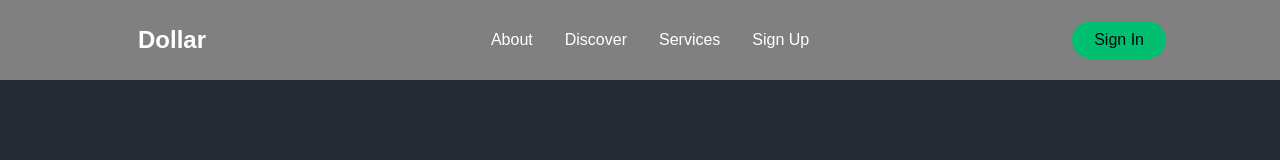
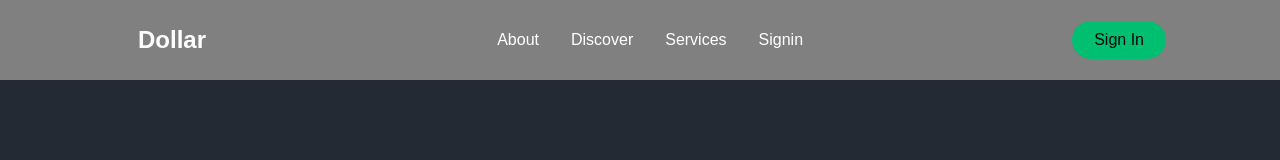
Before and after one commit to bravokevin/finance-training-web, a React (Create React App) app: page / in a window 1280 px wide. Shown: the top 160 px of the page. Built offline with nearby package versions, Linux system fonts and the light colour scheme; a web font is replaced by a local one.

Commit message:
fixing routes the button of the final info section does not go to the signin because is a react scroll link

```diff
--- a/src/components/heroSection/Hero.js
+++ b/src/components/heroSection/Hero.js
@@ -23,7 +23,7 @@ const Hero = () => {
                     Sign up for a new account today and recive $250 in credit towards your next payment
                 </HeroP>
                 <HeroBtnWrapper>
-                    <Button to="signup" onMouseEnter={onHover} onMouseLeave={onHover}
+                    <Button to="signin" onMouseEnter={onHover} onMouseLeave={onHover}
                         primary="true"
                         dark="true"
                         smooth={true}
--- a/src/components/infoSection/Data.js
+++ b/src/components/infoSection/Data.js
@@ -12,7 +12,8 @@ export const homeObjOne ={
     alt: 'Car',
     dark: true,
     primary: true,
-    darkText: false
+    darkText: false,
+    to: 'discover'
 }
 
 export const homeObjTwo ={
@@ -29,11 +30,12 @@ export const homeObjTwo ={
     alt: 'Pig',
     dark: false,
     primary: false,
-    darkText: true
+    darkText: true,
+    to: 'signin'
 }
 
 export const homeObjTree ={
-    id: 'sign Up',
+    id: 'signin',
     lightBg: true,
     ligthText: false,
     lightTextDesc: false,
@@ -46,5 +48,6 @@ export const homeObjTree ={
     alt: 'Files',
     dark: false,
     primary: false,
-    darkText: true
+    darkText: true,
+    to: "./signIn"
 }
--- a/src/components/infoSection/Info.js
+++ b/src/components/infoSection/Info.js
@@ -29,7 +29,8 @@ const Info = ({ lightBg,
   imgStart,
   primary,
   dark2,
-  darkText }) => {
+  darkText,
+to }) => {
 
   return (
 
@@ -43,7 +44,7 @@ const Info = ({ lightBg,
                 <Heading ligthText={ligthText}>{headLine}</Heading>
                 <Subtittle darkText={darkText}>{description}</Subtittle>
                 <BtnWrap>
-                  <Button to="home"
+                  <Button to={to}
                     smooth={true}
                     duration={500}
                     spy={true}
--- a/src/pages/Home.js
+++ b/src/pages/Home.js
@@ -18,7 +18,7 @@ import {animateScroll as scroll} from 'react-scroll'
 
 const Home = () => {
 
-    const ITEMS = ["about", "discover", "services", "sign Up"]
+    const ITEMS = ["about", "discover", "services", "signin"]
     const [isOpen, setIsOpen] = useState(false);
 
     const toggle = () => {
```
